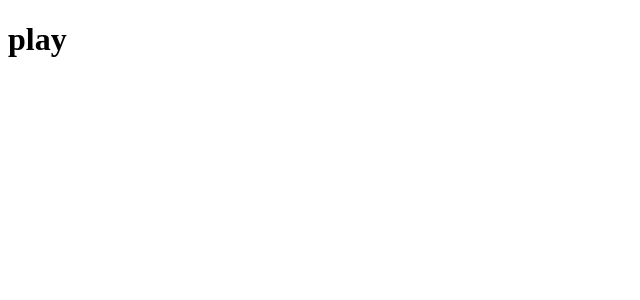
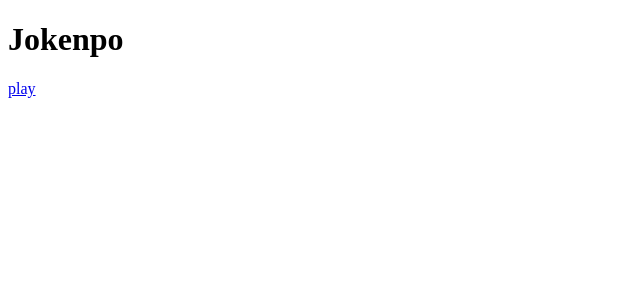
Before and after one commit to AlissonFredo/jokenpo, a React (Vite) app: page / in a window 1280 px wide. Shown: the top 300 px of the page, without its empty margins (0-640 px from the left). Built offline with nearby package versions, Linux system fonts and the light colour scheme.

Commit message:
feat: adds Play page
Creates the Play page, responsible for starting the game.

```diff
--- a/package.json
+++ b/package.json
@@ -1,7 +1,7 @@
 {
   "name": "jokenpo",
   "private": true,
-  "version": "0.1.0",
+  "version": "0.2.0",
   "type": "module",
   "scripts": {
     "dev": "vite",
--- /dev/null
+++ b/src/pages/play/index.jsx
@@ -0,0 +1,12 @@
+import { Link } from "react-router-dom";
+
+function Play() {
+  return (
+    <div>
+      <h1>Jokenpo</h1>
+      <Link to="/game">play</Link>
+    </div>
+  );
+}
+
+export default Play;
--- a/src/routes/index.jsx
+++ b/src/routes/index.jsx
@@ -1,10 +1,11 @@
 import { BrowserRouter, Routes, Route } from "react-router-dom";
+import Play from "../pages/play";
 
 function Routers() {
   return (
     <BrowserRouter>
       <Routes>
-        <Route path="/" element={<h1>play</h1>} />
+        <Route path="/" element={<Play />} />
         <Route path="/game" element={<h1>game</h1>} />
       </Routes>
     </BrowserRouter>
```
Also changed, not shown: 1 other file (tests, documents, lock files or other folders).
